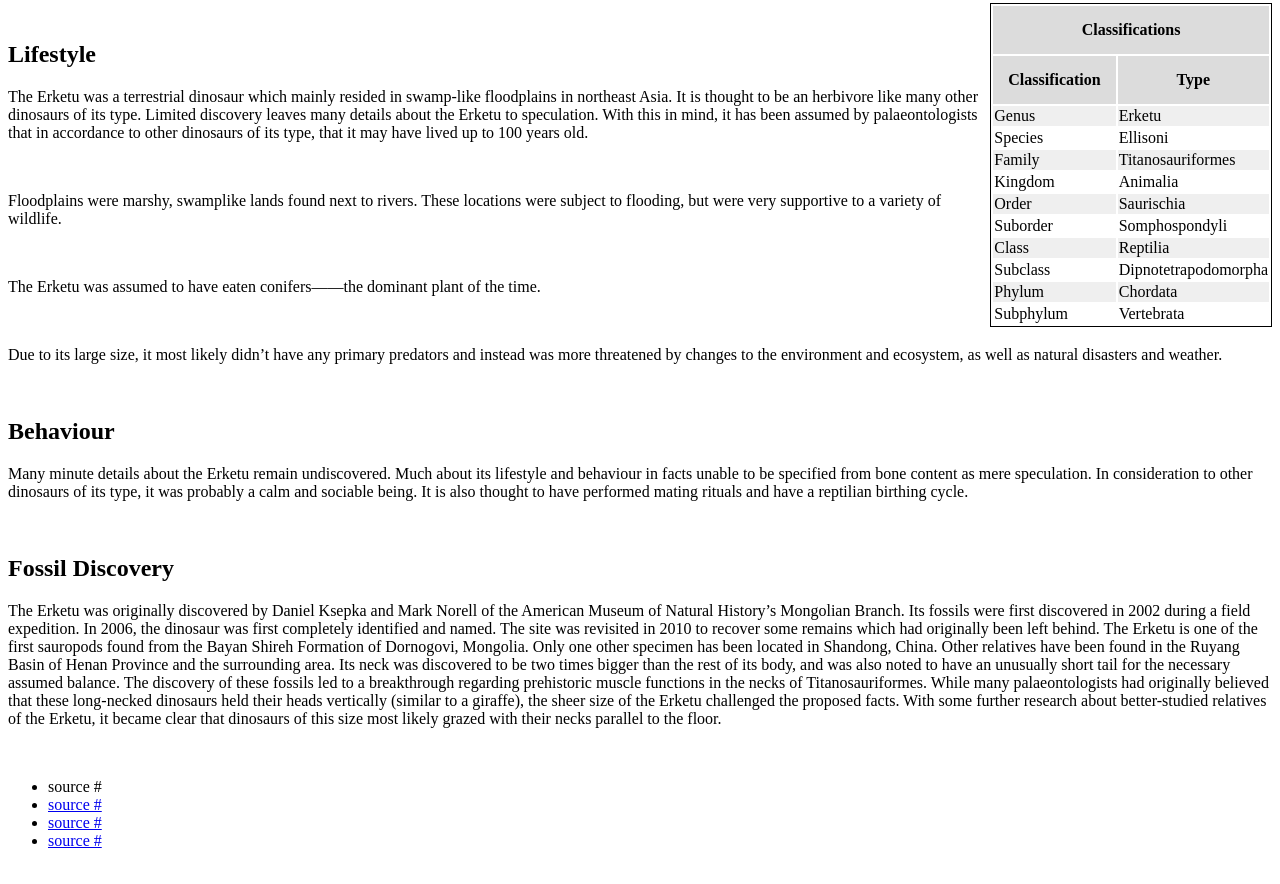
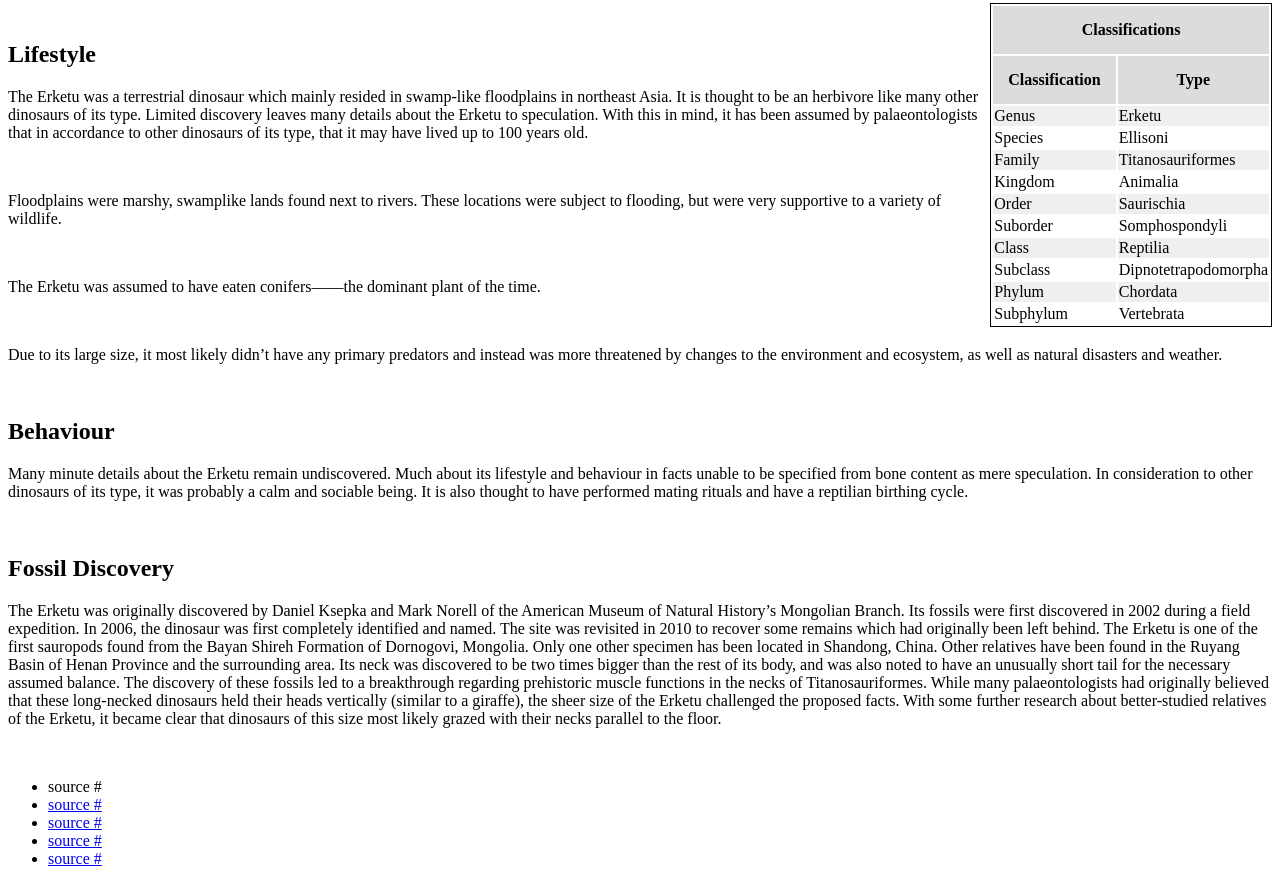
Before and after one commit to slqughterhqusee/erketu-demo, a plain HTML site: page index.html in a window 1280 px wide. Shown: the part 298-1182 px from the top of the page. Drawn offline with Linux system fonts and the light colour scheme.

Commit message:
added another link lol

```diff
--- a/index.html
+++ b/index.html
@@ -180,6 +180,7 @@
             <li>source # <a href="https://dinosaurpictures.org/Erketu-pictures"></li>
             <li>source # <a href="https://kidadl.com/facts/dinosaurs/erketu-facts"></li>
             <li>source # <a href="https://paleobiodb.org/"></li>
+            <li>source # <a href="https://www.nationalgeographic.org/encyclopedia/flood-plain/"></li>
         </ul>
     </footer>
 </body>
```
